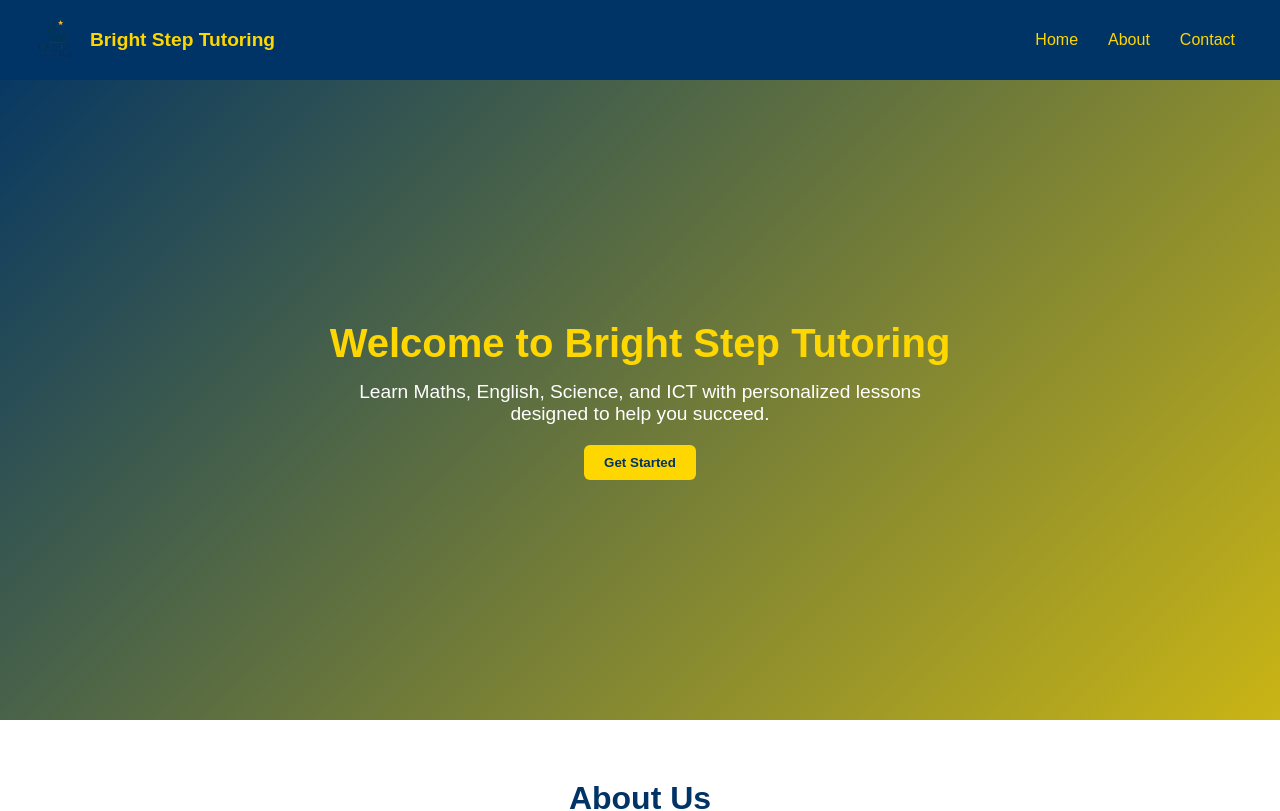
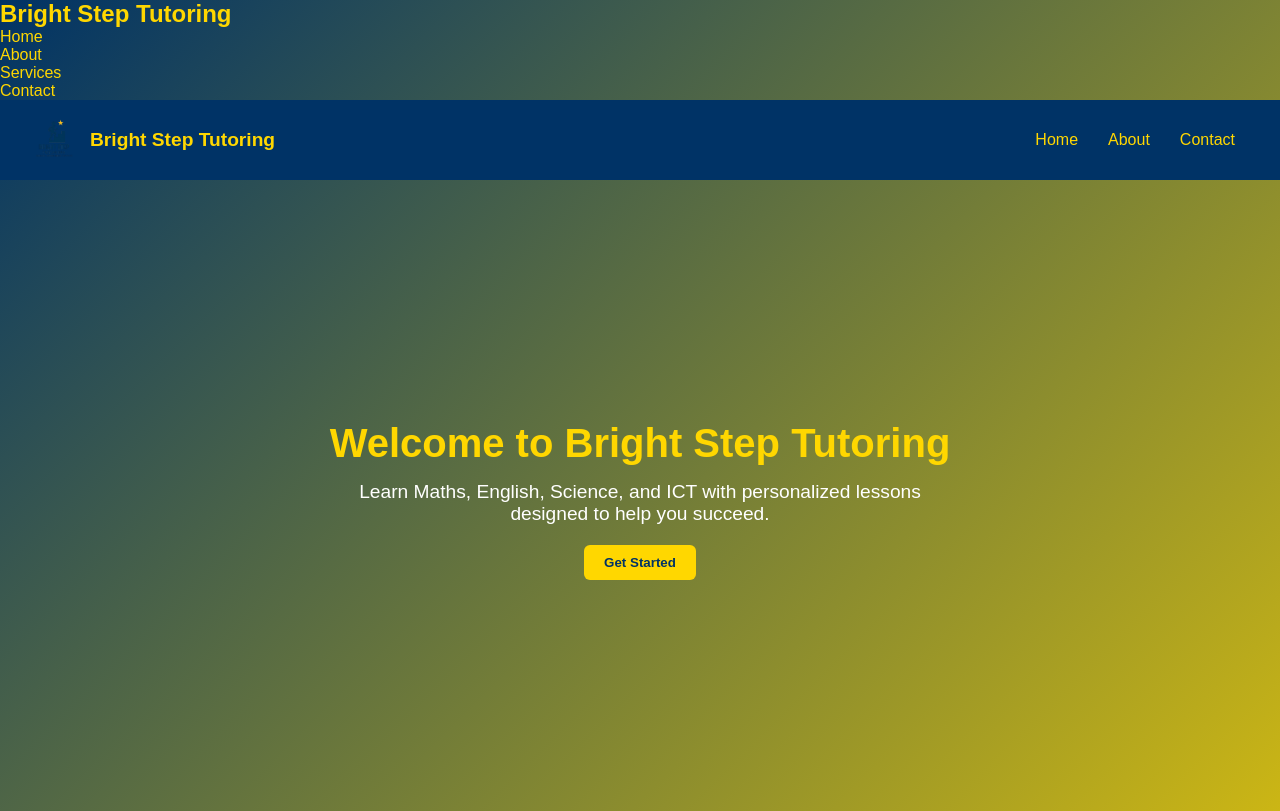
Before and after one commit to Gixxeh/bright-step-tutoring, a Next.js app: page / in a window 1280 px wide. Shown: the top 811 px of the page. Built offline with nearby package versions, Linux system fonts and the light colour scheme.

Commit message:
Update _app.tsx

```diff
--- a/pages/_app.tsx
+++ b/pages/_app.tsx
@@ -1,6 +1,12 @@
 import type { AppProps } from "next/app";
+import Navbar from "../components/Navbar";
 import "../styles/globals.css";
 
 export default function MyApp({ Component, pageProps }: AppProps) {
-  return <Component {...pageProps} />;
+  return (
+    <>
+      <Navbar />
+      <Component {...pageProps} />
+    </>
+  );
 }
```
